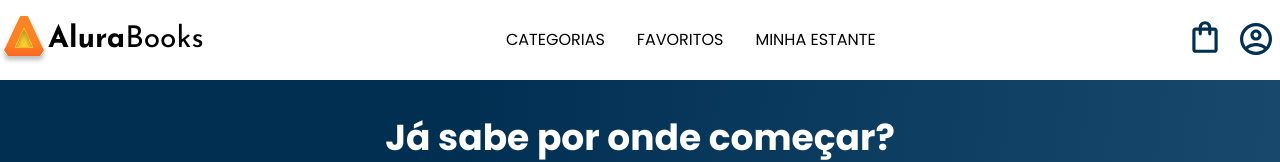
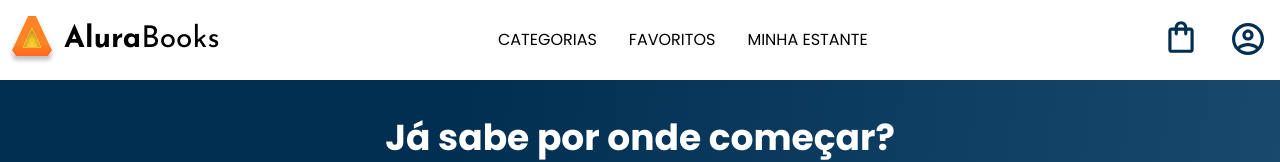
Before and after one commit to Lidiane-git/AluraBook, a plain HTML site: page index.html in a window 1280 px wide. Shown: the top 162 px of the page. Drawn offline with nearby package versions, Linux system fonts and the light colour scheme.

Commit message:
Update header.css
arrumando uma letra que estava errada

```diff
--- a/styles/header.css
+++ b/styles/header.css
@@ -27,7 +27,7 @@
 }
 
 .container__imagem {
-  padding: 0.5sem;
+  padding: 0.5em;
 }
 .lista-menu {
   display: none;
```
